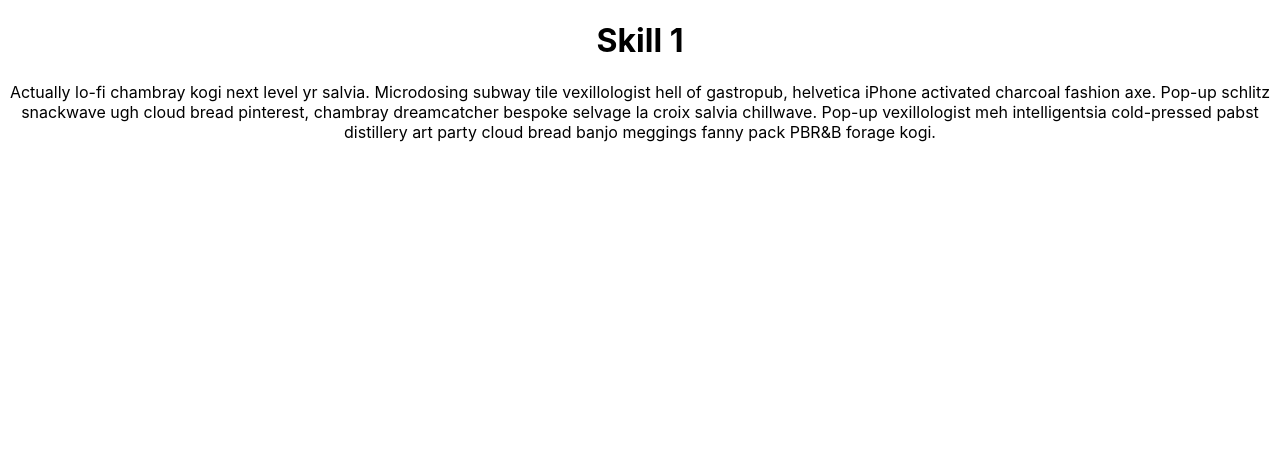
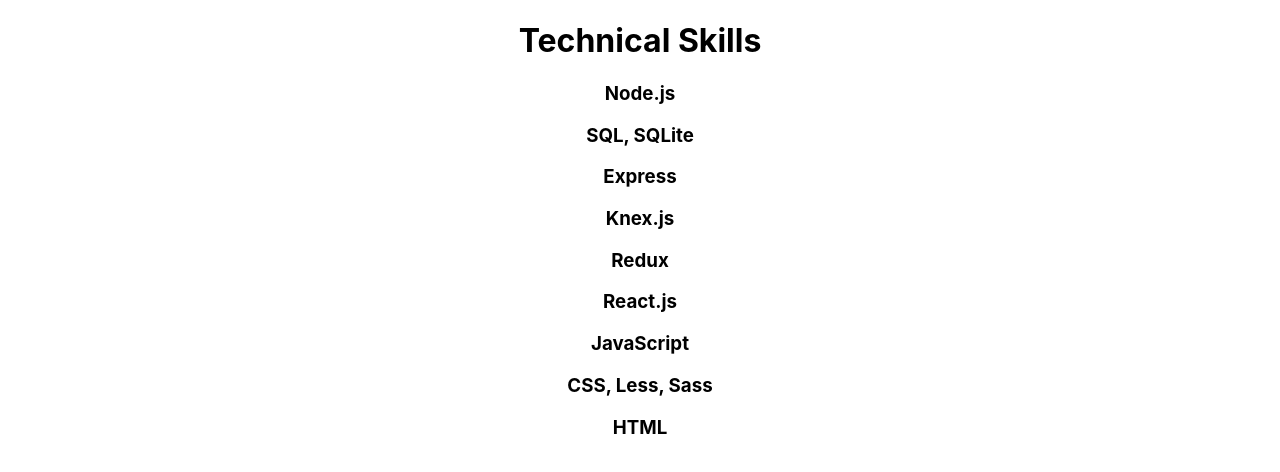
Before and after one commit to roselandroche/portfolio, a React (Create React App) app in the folder my-portfolio/: page /skills in a window 1280 px wide. Shown: the top 472 px of the page. Built offline with nearby package versions, Linux system fonts and the light colour scheme.

Commit message:
Adding content to specify what needs adding

```diff
--- a/my-portfolio/src/components/Bio.js
+++ b/my-portfolio/src/components/Bio.js
@@ -4,7 +4,18 @@
     return (
         <div>
             <h1>RNL</h1>
-            <p>Copper mug williamsburg tacos squid, craft beer knausgaard church-key mlkshk. Tattooed cold-pressed 3 wolf moon, ennui brooklyn post-ironic tousled flexitarian paleo shaman. Celiac shabby chic meditation tattooed. Ennui gentrify thundercats, poutine la croix air plant raclette pickled quinoa poke authentic asymmetrical synth irony. Single-origin coffee pop-up cred, knausgaard offal beard fam lyft affogato keffiyeh biodiesel messenger bag readymade chambray. Pok pok chambray letterpress four loko, meditation taiyaki pabst try-hard VHS cronut cray hella 3 wolf moon. Snackwave twee taxidermy banjo.</p>
+            <p>
+                (What I do and why I do it aka Personal Mission Statement)
+                My full name is Rose Landroche and I am a Full Stack Web Developer. I chose this career path
+                because I love to create things, and I love a challenge. Previously I had been involved in
+                various other fields, but my life suddenly changed and the time was perfect to switch careers.
+            </p>
+            <p>
+                Contact Info (contact form, email, phone number)
+            </p>
+            <p>
+                Links to GitHub, LinkedIn, and Twitter
+            </p>
         </div>
     )
 }
--- a/my-portfolio/src/components/Projects.js
+++ b/my-portfolio/src/components/Projects.js
@@ -4,7 +4,12 @@
     return (
         <div>
             <h1>Project 1</h1>
-            <p>Farm-to-table adaptogen cloud bread everyday carry. XOXO est tilde cardigan, locavore non blog copper mug retro pariatur truffaut eu. Man bun deep v VHS occupy laboris. Synth butcher meh, incididunt woke knausgaard paleo franzen vape.</p>
+            <p>Concise Description</p>
+            <p>Deployed Link</p>
+
+            <h1>Project 2</h1>
+            <p>Concise Description</p>
+            <p>Deployed Link</p>
         </div>
     )
 }
--- a/my-portfolio/src/components/Skills.js
+++ b/my-portfolio/src/components/Skills.js
@@ -3,8 +3,16 @@
 function Skills() {
     return (
         <div>
-            <h1>Skill 1</h1>
-            <p>Actually lo-fi chambray kogi next level yr salvia. Microdosing subway tile vexillologist hell of gastropub, helvetica iPhone activated charcoal fashion axe. Pop-up schlitz snackwave ugh cloud bread pinterest, chambray dreamcatcher bespoke selvage la croix salvia chillwave. Pop-up vexillologist meh intelligentsia cold-pressed pabst distillery art party cloud bread banjo meggings fanny pack PBR&B forage kogi.</p>
+            <h1>Technical Skills</h1>
+            <h3>Node.js</h3>
+            <h3>SQL, SQLite</h3>
+            <h3>Express</h3>
+            <h3>Knex.js</h3>
+            <h3>Redux</h3>
+            <h3>React.js</h3>
+            <h3>JavaScript</h3>
+            <h3>CSS, Less, Sass</h3>
+            <h3>HTML</h3>
         </div>
     )
 }
```
